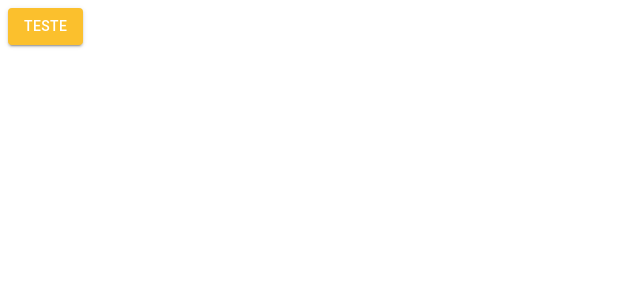
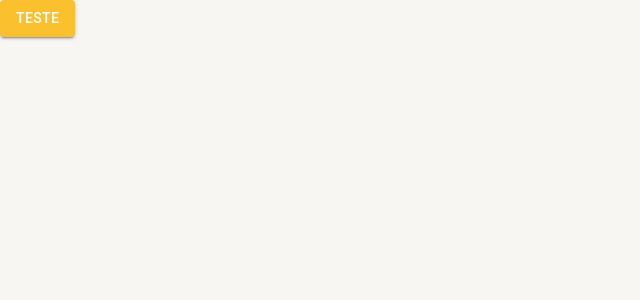
Before and after one commit to joselalima/curso-react-typescript, a React (Create React App) app: page /pagina-inicial in a window 1280 px wide. Shown: the top 300 px of the page, without its empty margins (0-640 px from the left). Built offline with nearby package versions, Linux system fonts and the light colour scheme.

Commit message:
feat: configuração do tema escuro e troca de tema

```diff
--- a/public/index.html
+++ b/public/index.html
@@ -13,7 +13,7 @@
     <link rel="manifest" href="%PUBLIC_URL%/manifest.json" />
     <title>React App</title>
   </head>
-  <body>
+  <body style="margin: 0; padding: 0;">
     <noscript>Você precisa de javascript para rodar a aplicação.</noscript>
     <div id="root"></div>
   </body>
--- a/src/App.tsx
+++ b/src/App.tsx
@@ -2,16 +2,16 @@
 import { ThemeProvider } from "@mui/material";
 
 import { AppRoutes } from "./routes";
-import { LightTheme } from "./shared/themes";
+import { AppThemeProvider } from "./shared/contexts/ThemeContext";
 
 export const App = () => {
   return (
-    <ThemeProvider theme={LightTheme}>
+    <AppThemeProvider>
       <BrowserRouter>
         <div className="App">
           <AppRoutes />
         </div>
       </BrowserRouter>
-    </ThemeProvider>
+    </AppThemeProvider>
   );
 };
--- a/src/routes/index.tsx
+++ b/src/routes/index.tsx
@@ -1,12 +1,15 @@
 import { Button } from "@mui/material";
 import { Routes, Route, Navigate } from "react-router-dom";
+import { useAppThemeContext } from "../shared/contexts/ThemeContext";
 export const AppRoutes = () => {
+  const { toggleTheme } = useAppThemeContext();
+
   return (
     <Routes>
       <Route
         path="/pagina-inicial"
         element={
-          <Button variant="contained" color="primary">
+          <Button variant="contained" color="primary" onClick={toggleTheme}>
             Teste
           </Button>
         }
--- /dev/null
+++ b/src/shared/contexts/ThemeContext.tsx
@@ -0,0 +1,54 @@
+import {
+  createContext,
+  useCallback,
+  useContext,
+  useMemo,
+  useState,
+} from "react";
+import { DarkTheme, LightTheme } from "../themes";
+import { Box, ThemeProvider } from "@mui/material";
+
+interface IThemeContextData {
+  themeName: "light" | "dark";
+  toggleTheme: () => void;
+}
+
+interface IThemeProviderProps {
+  children: React.ReactNode;
+}
+
+const ThemeContext = createContext({} as IThemeContextData);
+
+export const useAppThemeContext = () => {
+  return useContext(ThemeContext);
+};
+
+export const AppThemeProvider: React.FC<IThemeProviderProps> = ({
+  children,
+}) => {
+  const [themeName, setThemeName] = useState<"light" | "dark">("light");
+  const toggleTheme = useCallback(() => {
+    setThemeName((oldThemeName) =>
+      oldThemeName === "light" ? "dark" : "light"
+    );
+  }, []);
+
+  const theme = useMemo(() => {
+    if (themeName === "light") return LightTheme;
+    return DarkTheme;
+  }, [themeName]);
+
+  return (
+    <ThemeContext.Provider value={{ themeName, toggleTheme }}>
+      <ThemeProvider theme={theme}>
+        <Box
+          width="100vw"
+          height="100vh"
+          bgcolor={theme.palette.background.default}
+        >
+          {children}
+        </Box>
+      </ThemeProvider>
+    </ThemeContext.Provider>
+  );
+};
--- a/src/shared/contexts/index.ts
+++ b/src/shared/contexts/index.ts
@@ -1 +1 @@
-export {};
+export * from './';
--- /dev/null
+++ b/src/shared/themes/dark.ts
@@ -0,0 +1,23 @@
+import { createTheme } from '@mui/material'
+import { yellow, cyan } from '@mui/material/colors';
+
+export const DarkTheme = createTheme({
+    palette: {
+        primary: {
+            main: yellow[700],
+            dark: yellow[800],
+            light: yellow[500],
+            contrastText: '#ffffff',
+        },
+        secondary: {
+            main: cyan[500],
+            dark: cyan[400],
+            light: cyan[300],
+            contrastText: '#ffffff',
+        },
+        background: {
+            default: '#202124',
+            paper: '#303134',
+        }
+    }
+});
--- a/src/shared/themes/index.ts
+++ b/src/shared/themes/index.ts
@@ -1 +1,2 @@
 export * from './light';
+export * from './dark';
```
